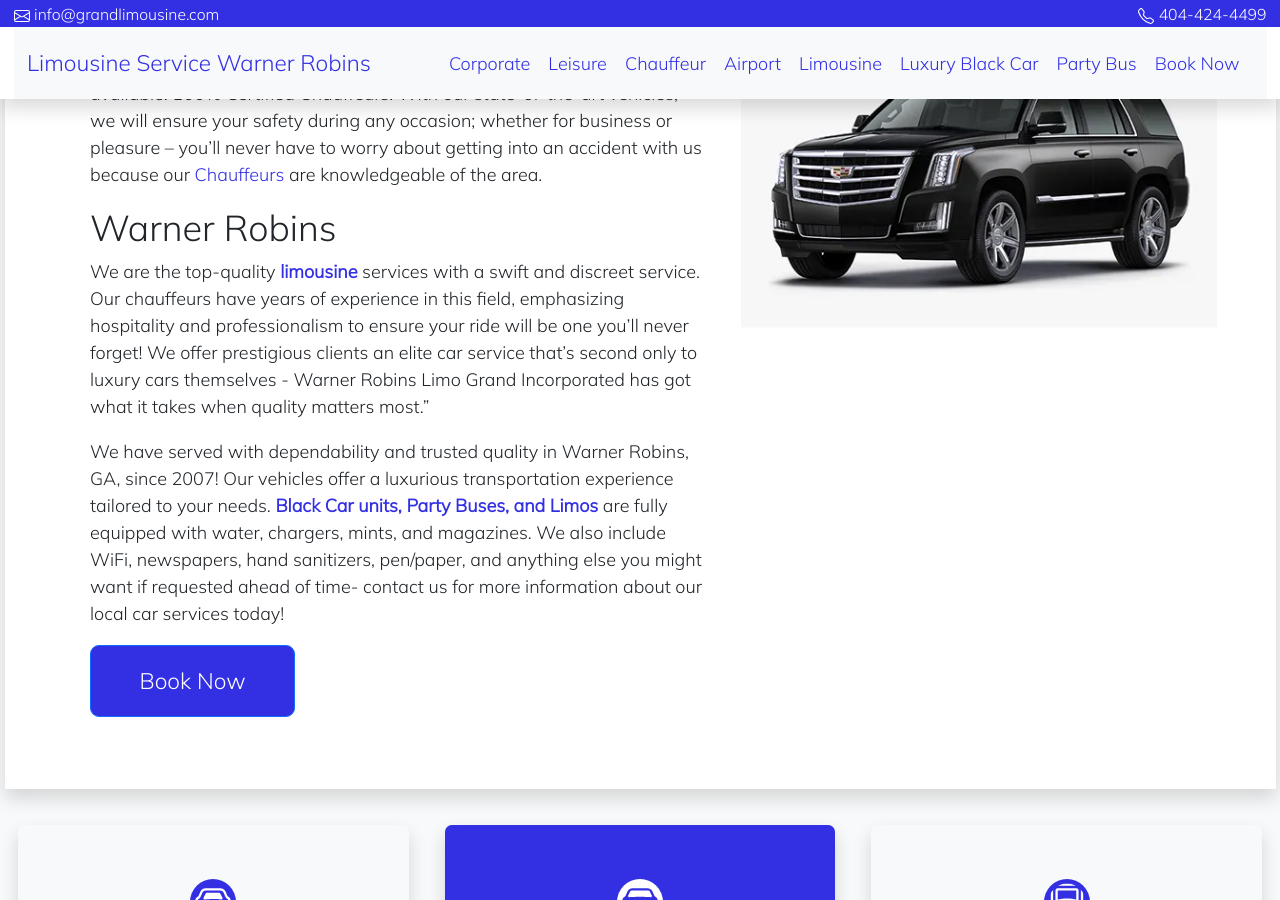
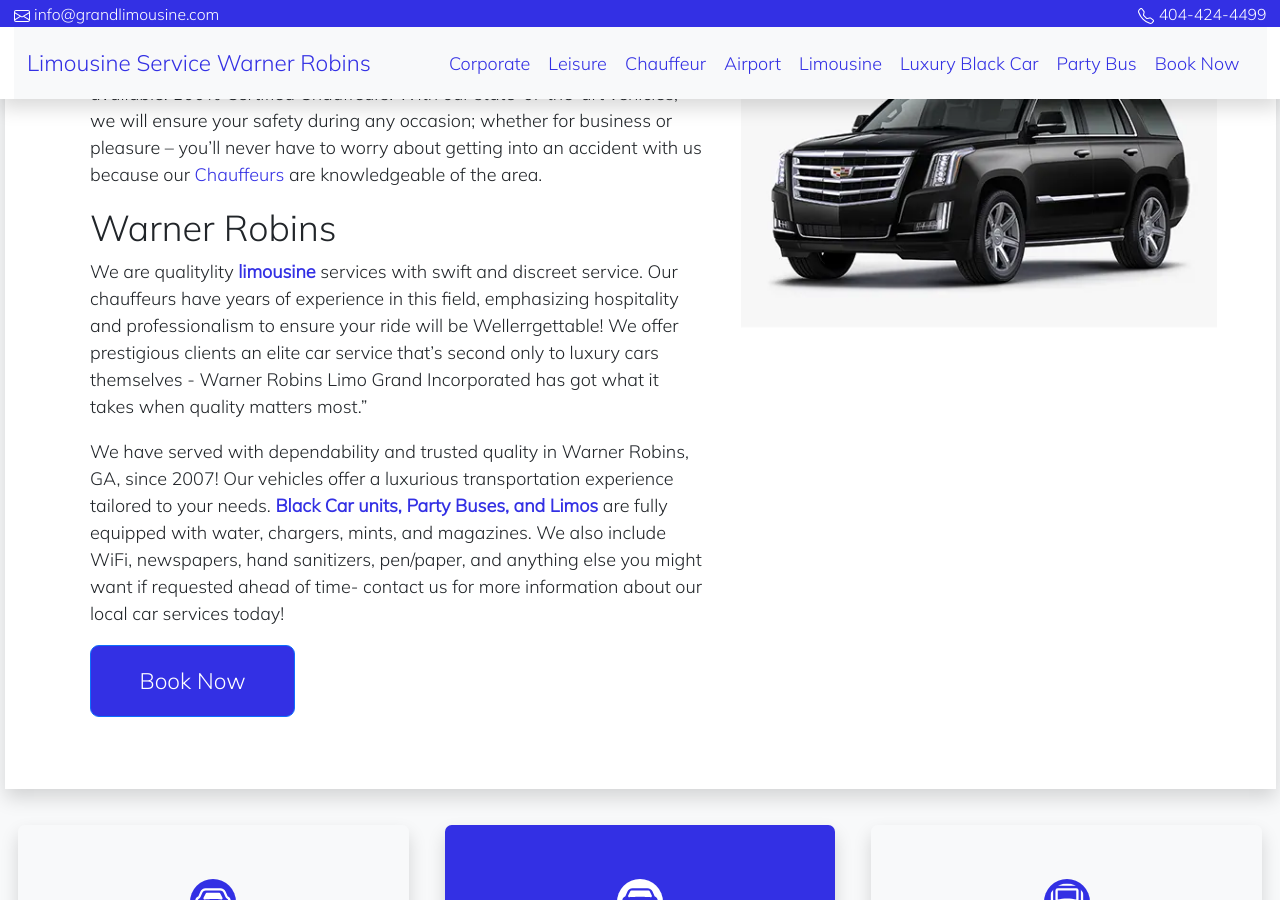
Before and after one commit to wynngrand/grandlimowarner-robins, a Jekyll site: the page built from index.md, in a window 1280 px wide and 900 px high, scrolled down 578 px. Built offline with Jekyll 4.4.1, drawn with Linux system fonts in a browser that asks for light colours.

Commit message:
Update from Forestry.io wynngrand updated index.md

```diff
--- a/index.md
+++ b/index.md
@@ -10,6 +10,6 @@ Warner Robins Limousine, Party Bus, and Luxury Black Car Service are available.
 
 ## Warner Robins
 
-We are the top-quality [**limousine**](https://www.grandlimowarner-robins.com/ "Limousine warner robins") services with a swift and discreet service. Our chauffeurs have years of experience in this field, emphasizing hospitality and professionalism to ensure your ride will be one you'll never forget! We offer prestigious clients an elite car service that's second only to luxury cars themselves - Warner Robins Limo Grand Incorporated has got what it takes when quality matters most."
+We are qualitylity [**limousine**](https://www.grandlimowarner-robins.com/ "Limousine warner robins") services with swift and discreet service. Our chauffeurs have years of experience in this field, emphasizing hospitality and professionalism to ensure your ride will be Wellerrgettable! We offer prestigious clients an elite car service that's second only to luxury cars themselves - Warner Robins Limo Grand Incorporated has got what it takes when quality matters most."
 
 We have served with dependability and trusted quality in Warner Robins, GA, since 2007! Our vehicles offer a luxurious transportation experience tailored to your needs. [**Black Car units, Party Buses, and Limos**](https://www.grandlimowarner-robins.com/ "warner robins black car, party buses, limousines") are fully equipped with water, chargers, mints, and magazines. We also include WiFi, newspapers, hand sanitizers, pen/paper, and anything else you might want if requested ahead of time- contact us for more information about our local car services today!
```
